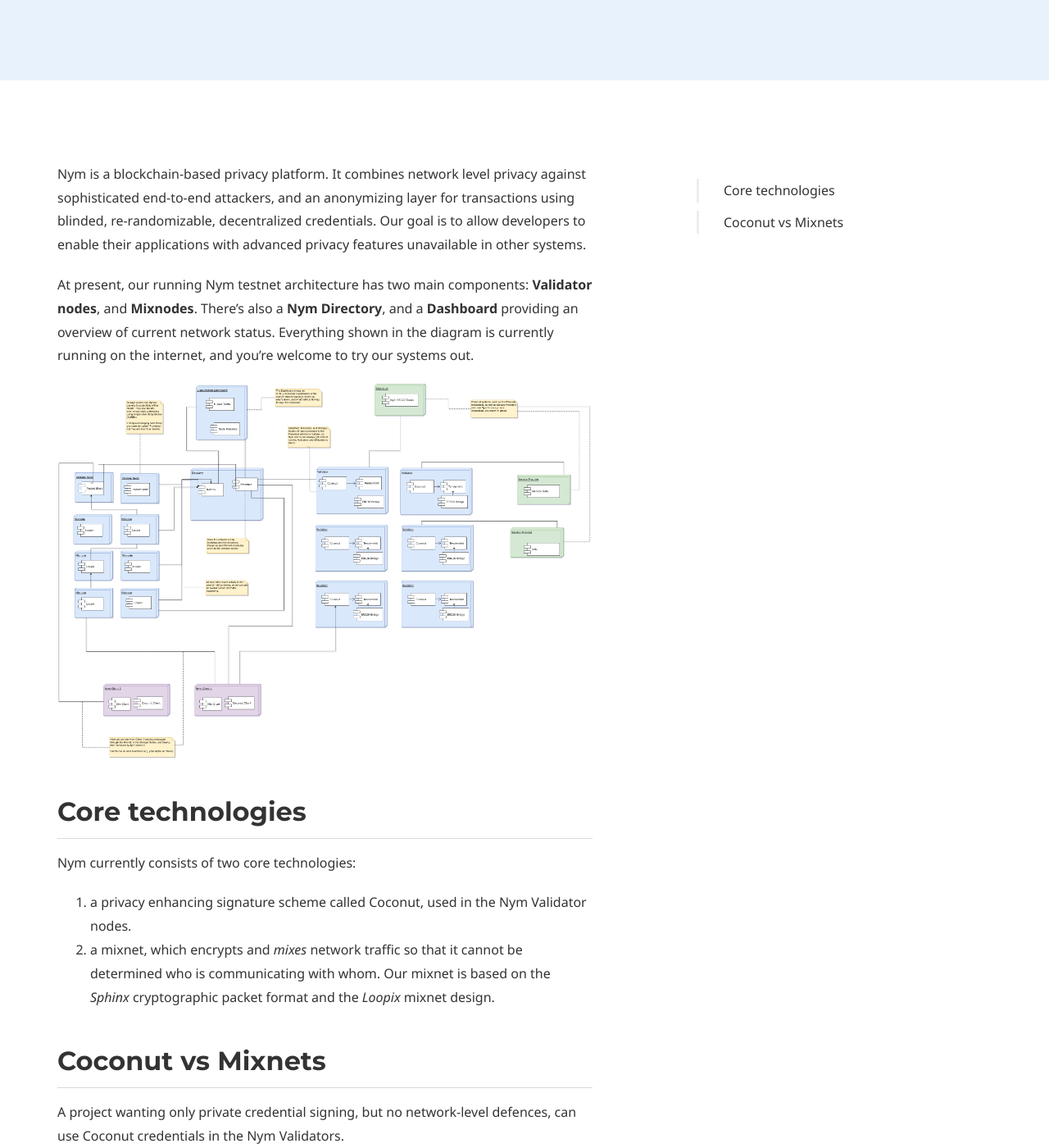
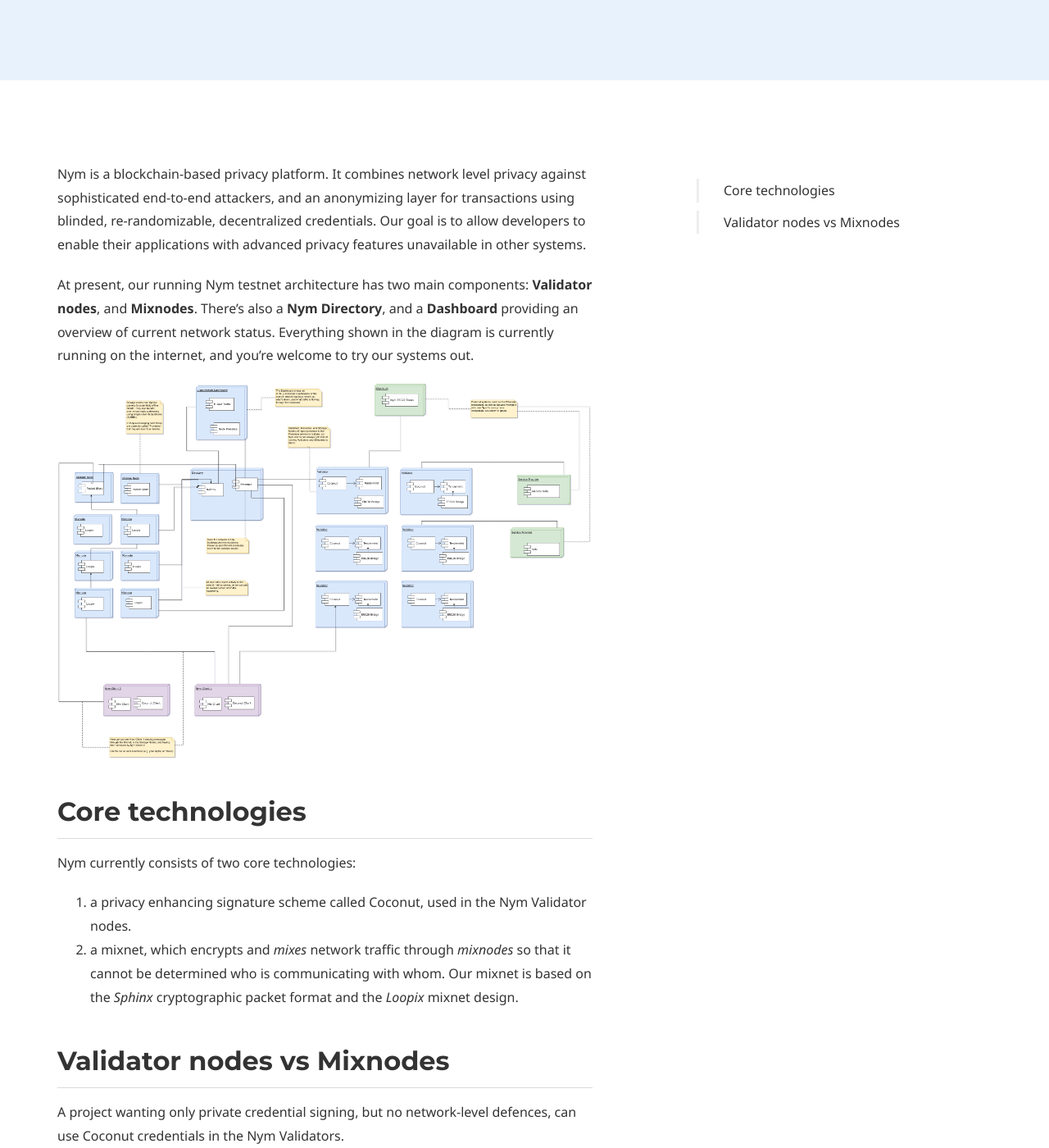
Before and after one commit to nymtech/docs, a Jekyll site: the page built from index.md, in a window 1280 px wide and 1400 px high, scrolled down 437 px. Shown: the whole window at 82% size. Built offline with Jekyll 4.4.1, drawn with Linux system fonts in a browser that asks for light colours; some web fonts are replaced.

Commit message:
Minor smoothing

```diff
--- a/index.md
+++ b/index.md
@@ -28,9 +28,9 @@
 Nym currently consists of two core technologies:
 
 1. a privacy enhancing signature scheme called Coconut, used in the Nym Validator nodes.
-1. a mixnet, which encrypts and *mixes* network traffic so that it cannot be determined who is communicating with whom. Our mixnet is based on the *Sphinx* cryptographic packet format and the *Loopix* mixnet design.
+1. a mixnet, which encrypts and *mixes* network traffic through *mixnodes* so that it cannot be determined who is communicating with whom. Our mixnet is based on the *Sphinx* cryptographic packet format and the *Loopix* mixnet design.
 
-## Coconut vs Mixnets
+## Validator nodes vs Mixnodes
 
 A project wanting only private credential signing, but no network-level defences, can use Coconut credentials in the Nym Validators.
 
```
